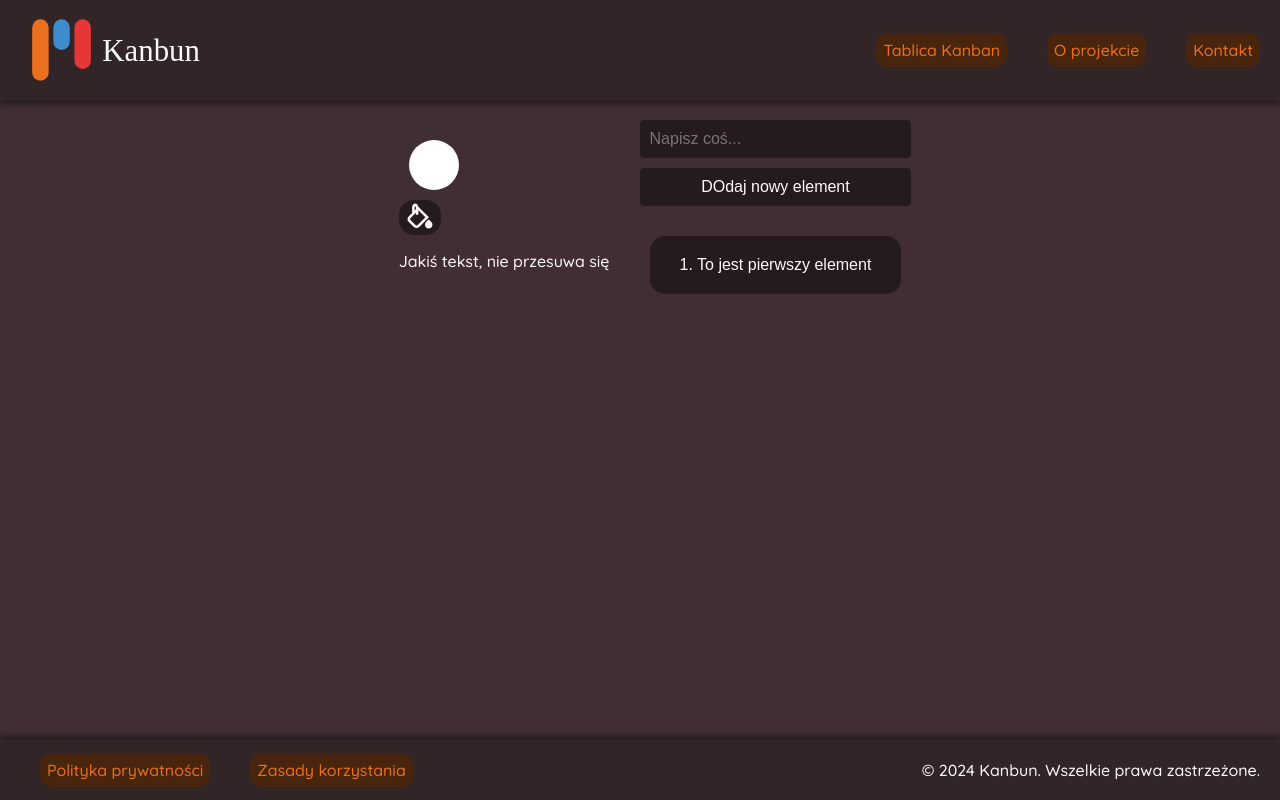
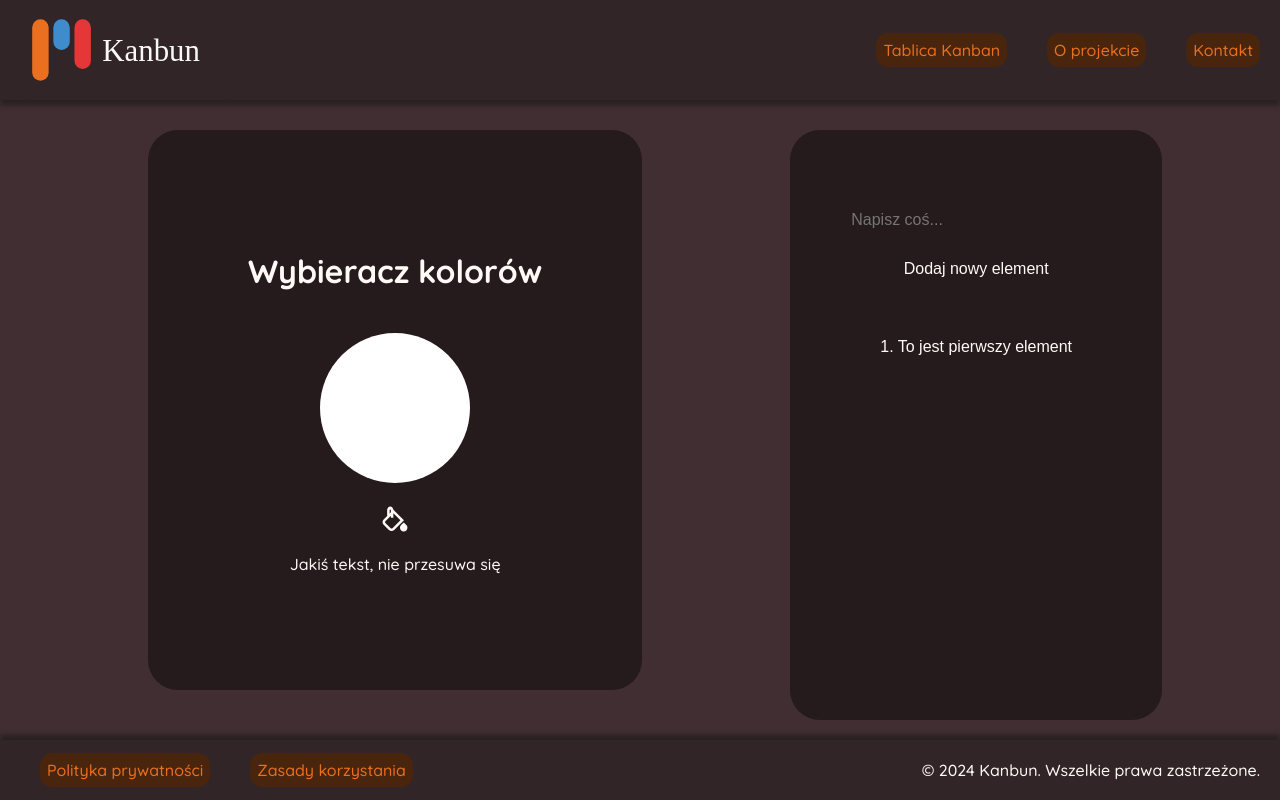
Before and after one commit to Lineairex/Kanbun, a SvelteKit app: page / in a window 1280 px wide. Built offline with nearby package versions, Linux system fonts and the light colour scheme.

Commit message:
Dynamic div fix

```diff
--- a/src/lib/DynamicDiv.svelte
+++ b/src/lib/DynamicDiv.svelte
@@ -29,9 +29,12 @@
     }
 
     .input {
-        border: 5px red;
+        border: 1px solid $ui-background;
         background-color: $ui-background;
         color: $ui-text;
+
+
+        transition: border-color 0.3s ease;
     }
 
     form {
@@ -43,13 +46,17 @@
 
     input {
         padding: 10px;
-        border: 1px solid #ccc;
         border-radius: 4px;
+        border: 1px solid $ui-background;
         font-size: 16px;
         width: 100%;
         max-width: 300px;
         box-sizing: border-box;
-        transition: border-color 0.3s ease;
+        transition: border-color 0.3s ease, background-color 0.3s ease;
+    }
+
+    .input:hover {
+        border-color: $ui-accent;
     }
 
     .button {
@@ -93,7 +100,7 @@
     <form on:submit|preventDefault={generateElement}>
         <input class="input" bind:value={newContent} placeholder="Napisz coś...">
         <button class="button" type="submit">
-            DOdaj nowy element
+            Dodaj nowy element
         </button>
     </form>
 
--- a/src/lib/color-picker/ColorPicker.svelte
+++ b/src/lib/color-picker/ColorPicker.svelte
@@ -15,6 +15,7 @@
   @import "$styles";
 
   .menuButton {
+    position: relative;
     border: 0;
     background-color: $ui-background;
     border-radius: 15px;
@@ -30,13 +31,23 @@
 
  .menu {
     position: absolute;
+    top: 100%;
+    left: 0;
+    right: 50px;
     background-color: $ui-background;
     width: fit-content;
-    height: fit-content;
+    height: auto;
+    padding: 10px;
     border-radius: 15px;
+  }
+
+
+  .menuContainer {
+    position: relative;
   }
 </style>
 
+<div class="menuContainer">
   <button class="menuButton" on:click={toggleMenu}>
     <img alt="menuButton" src="icons/color-bucket.svg" height=30px/>
   </button>
@@ -48,3 +59,4 @@
       {/each}
     </div>
   {/if}
+</div>
--- a/src/routes/+page.svelte
+++ b/src/routes/+page.svelte
@@ -5,34 +5,55 @@
     import Task from '../lib/kanban/Task.svelte';
 </script>
 
-<style>
+<style lang="scss">
+    @import '$styles';
+
     .kanban {
         padding: 30px 30px;
     }
 
     .color-circle {
-        width: 50px;
-        height: 50px;
-        border-radius: 25px;
+        width: 150px;
+        height: 150px;
+        border-radius: 75px;
         background-color: white;
-        margin: 10px;
+        margin: 20px;
     }
 
     .content {
         display: flex;
-        justify-content: center;
+        justify-content: space-evenly;
+    }
+
+    .colors {
+        display: flex;
+        flex-direction: column;
+        align-items: center;
+        background-color: $ui-background;
+        padding: 100px;
+        border-color: $ui-background;
+        border-radius: 30px;
+    }
+
+    .elementCreator {
+        margin-top: 30px;
+        background-color: $ui-background;
+        padding: 50px;
+        border-radius: 30px;
     }
 </style>
 
 <div class="content">
     <div class="kanban">
-        <div class="color-circle"></div>
         <div class="colors">
+            <h1>Wybieracz kolorów</h1>
+            <div class="color-circle"></div>
             <Task />
+            <p>Jakiś tekst, nie przesuwa się</p>
         </div>
-
-        <p>Jakiś tekst, nie przesuwa się</p>
     </div>
 
-    <DynamicDiv />
+    <div class="elementCreator">
+        <DynamicDiv />
+    </div>
 </div>
```
Lines whose indentation alone changed are shown as unchanged.
